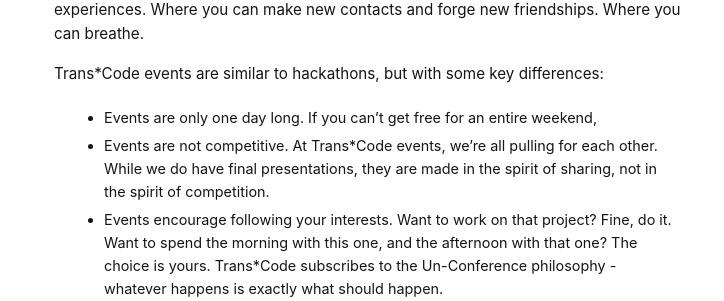
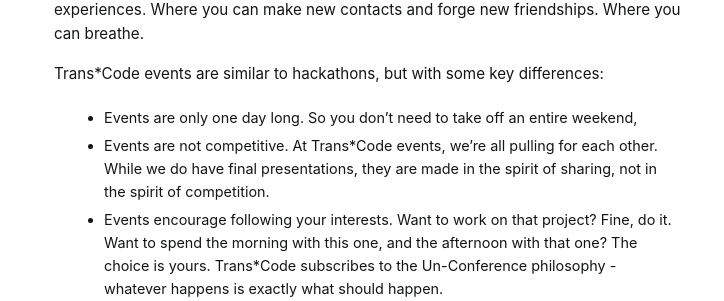
Before and after one commit to Trans-Code/Trans-Code.github.io, a Jekyll site: the page built from index.md, in a window 1280 px wide. Shown: the part 726-1027 px from the top of the page, without its empty margins (266-990 px from the left). Built offline with Jekyll 4.4.1, drawn with Linux system fonts in a browser that asks for light colours; some web fonts are replaced.

Commit message:
Update index.md

```diff
--- a/index.md
+++ b/index.md
@@ -17,7 +17,7 @@
 Trans*Code is where you can connect and share ideas with trans and non-binary folks as well as allies and co-conspirators. Where trans/NB people are not just included but centered. Where you can explore that pet idea for a tech project centered around your experiences. Where you can make new contacts and forge new friendships. Where you can breathe.
 
 Trans\*Code events are similar to hackathons, but with some key differences:
-* Events are only one day long. If you can’t get free for an entire weekend,
+* Events are only one day long. So you don't need to take off an entire weekend,
 * Events are not competitive. At Trans\*Code events, we’re all pulling for each other. While we do have final presentations, they are made in the spirit of sharing, not in the spirit of competition.
 * Events encourage following your interests. Want to work on that project? Fine, do it. Want to spend the morning with this one, and the afternoon with that one? The choice is yours. Trans\*Code subscribes to the Un-Conference philosophy - whatever happens is exactly what should happen.
 
```
